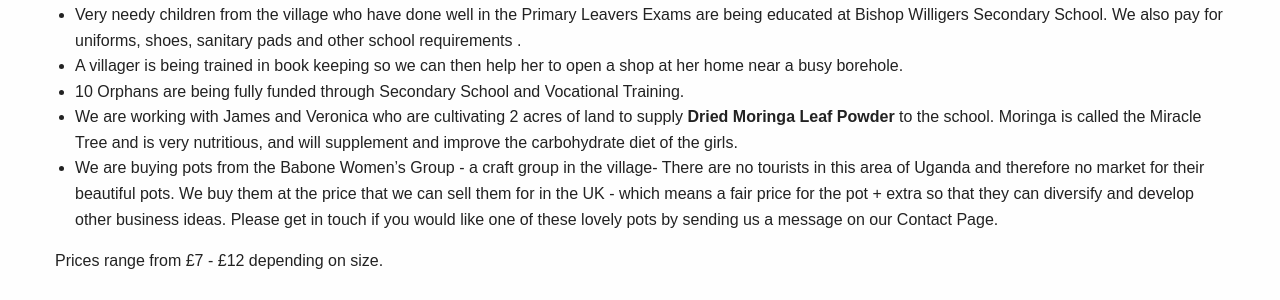
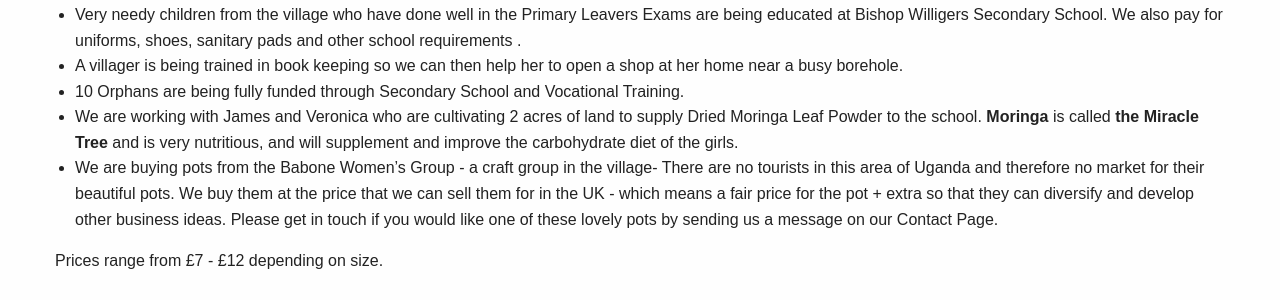
Before and after one commit to Eelviny/fsmu.co.uk, a Jekyll site: the page built from _projects/okwasa-project.md, in a window 1280 px wide. Shown: the part 1158-1458 px from the top of the page. Built offline with Jekyll 4.4.1, drawn with Linux system fonts in a browser that asks for light colours; nearby versions of some CDN libraries; a style sheet for code colours, icons or effects is not loaded.

```diff
--- a/_projects/okwasa-project.md
+++ b/_projects/okwasa-project.md
@@ -12,8 +12,6 @@ date: 2018-03-26 17:27:24 +0000
 <p class="lead">Okwasa - To light a fire <em>(Lugandan)</em></p>
 </div>
 
-
-
 Our charity was formed to specifically support St. Michael’s school. As it has developed and grown we have become more and more aware of the real poverty in the village. Many of our day girls come to school with no exercise books or pencils – some do not wear pants.
 
 We are now listening to the villagers and speaking to the village leaders to see if we can help  - whether it is training or facilitating the start up of income generating ventures.
@@ -25,7 +23,7 @@ We are calling our Outreach Work in the Community - **The Okwasa Project** -
 * Very needy children from the village who have done well in the Primary Leavers Exams are being educated at Bishop Willigers Secondary School. We also pay for uniforms, shoes, sanitary pads and other school requirements .
 * A villager is being trained in book keeping so we can then help her to open a shop at her home near a busy borehole.
 * 10 Orphans are being fully funded through Secondary School and Vocational Training.
-* We are working with James and Veronica who are cultivating 2 acres of land to supply **Dried Moringa Leaf Powder** to the school. Moringa is called the Miracle Tree and is very nutritious, and will supplement and improve the carbohydrate diet of the girls.
+* We are working with James and Veronica who are cultivating 2 acres of land to supply Dried Moringa Leaf Powder to the school. **Moringa** is called **the Miracle Tree** and is very nutritious, and will supplement and improve the carbohydrate diet of the girls.
 * We are buying pots from the Babone Women’s Group - a craft group in the village- There are no tourists in this area of Uganda and therefore no market for their beautiful pots. We buy them at the price that we can sell them for in the UK - which means a fair price for the pot + extra so that they can diversify and develop other business ideas. Please get in touch if you would like one of these lovely pots by sending us a message on our Contact Page.
 
 Prices range from £7 - £12 depending on size.
```
